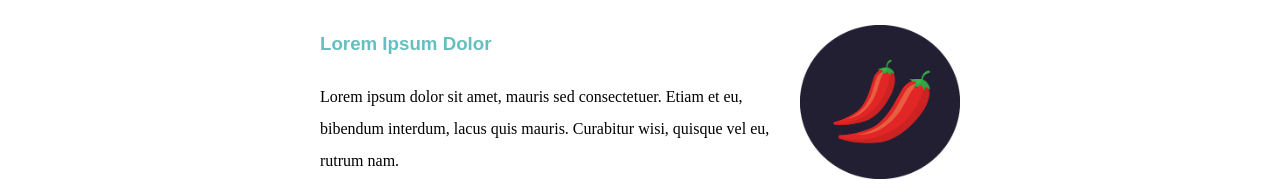
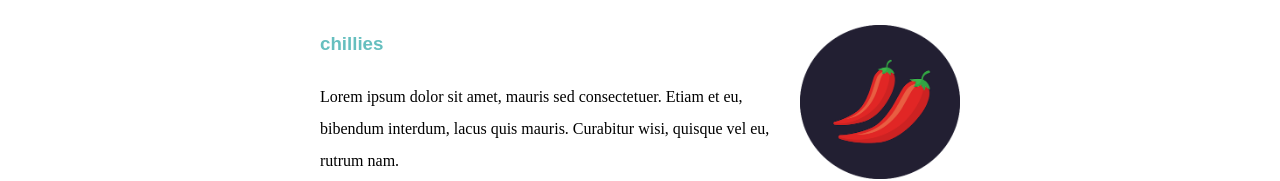
Before and after one commit to adnanahmedbilalbn/Personal_Website, a plain HTML site: page index.html in a window 1280 px wide. Shown: the part 1238-1419 px from the top of the page. Drawn offline with Linux system fonts and the light colour scheme; files whose address does not match are found by name.

Commit message:
Adding Some Changes

```diff
--- a/Html/index.html
+++ b/index.html
@@ -35,7 +35,7 @@
             </div>
             <div class="skill-row">
                 <img class="chillies" src="C:\Users\Zaavia\Desktop\Personal_Site\Picture\chillies.png" alt="chillies-img">
-                <h3>Lorem Ipsum Dolor</h3>
+                <h3>chillies</h3>
                 <p >Lorem ipsum dolor sit amet, mauris sed consectetuer. Etiam et eu, bibendum interdum, lacus quis
                     mauris. Curabitur wisi, quisque vel eu, rutrum nam.</p>
             </div>
```
